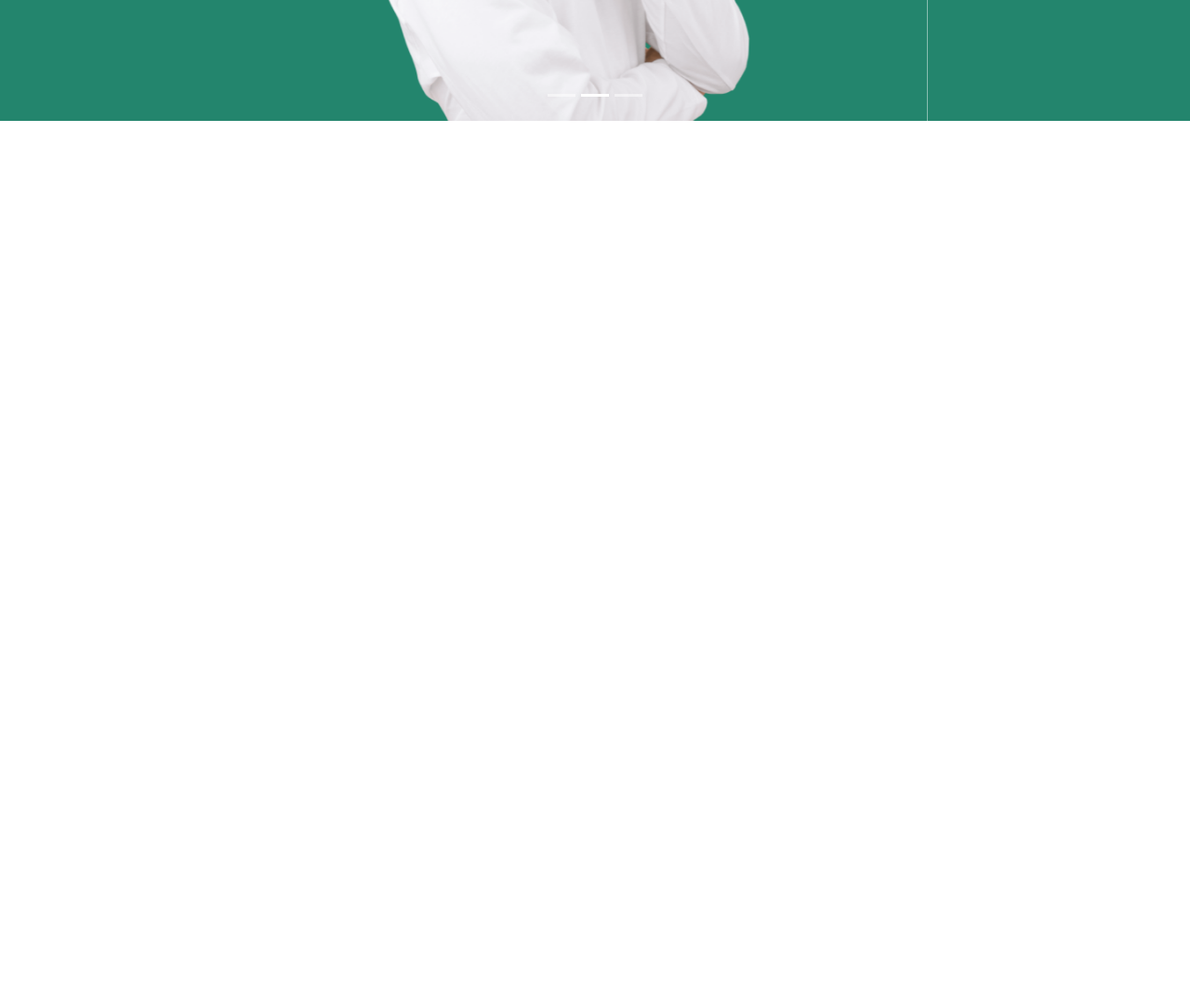
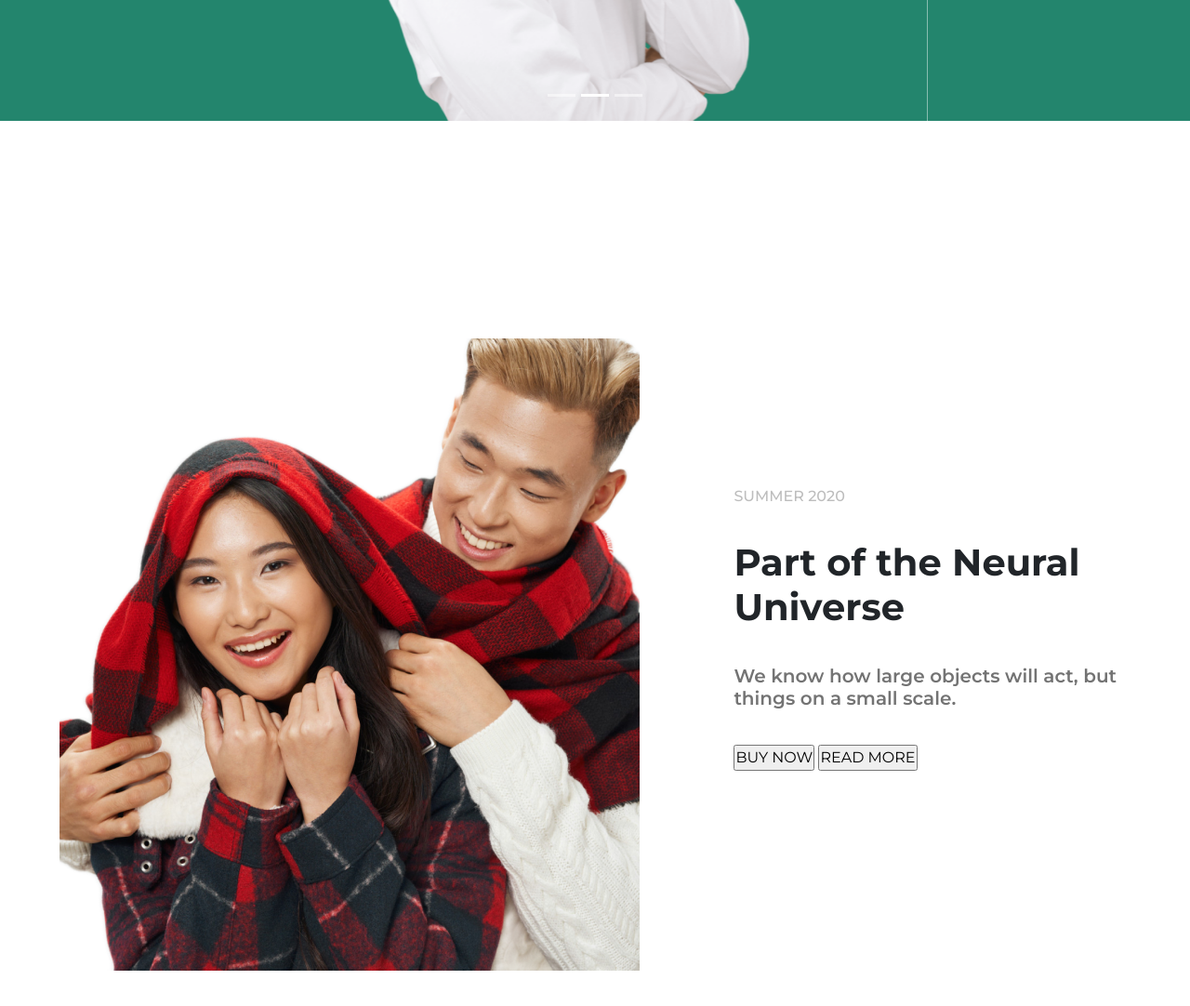
Before and after one commit to mtsteo/desafiocompass, a plain HTML site: page index.html in a window 1280 px wide. Shown: the part 3856-4938 px from the top of the page at 93% size. Before the commit the page ends 4156 px from the top, so only its background shows below. Drawn offline with nearby package versions, Linux system fonts and the light colour scheme.

Commit message:
FEAT: Summer section started

```diff
--- a/css/style.css
+++ b/css/style.css
@@ -160,9 +160,8 @@ html {
 .carrousel {
   text-align: center;
   width: 100vw;
-  height: 100vh;;
+  height: 100vh;
 }
-
 
 .editor {
   margin-top: 5%;
@@ -193,13 +192,12 @@ html {
 }
 
 .editorGrid img {
-  transition: transform .2s;
+  transition: transform 0.2s;
 }
 
 .editorGrid img:hover {
   transform: scale(1.1);
 }
-
 
 .editorGrid {
   margin-top: 5%;
@@ -246,15 +244,13 @@ html {
   margin: 5%;
 }
 
-
 .imageCard {
-  height: 20   rem;
-  transition: transform .2s;
+  height: 20 rem;
+  transition: transform 0.2s;
 }
 
 .imageCard:hover {
   transform: scale(1.1);
-
 }
 
 .preco {
@@ -276,7 +272,6 @@ html {
   margin-top: 5%;
 }
 
-
 .preco .originalPrice {
   color: blanchedalmond;
   margin: 0 5%;
@@ -286,10 +281,9 @@ html {
   margin: 0;
 }
 
-.colorsProd{
+.colorsProd {
   text-align: center;
 }
-
 
 .carousel_2 {
   text-align: center;
@@ -301,3 +295,47 @@ html {
 .carousel-item img {
   width: 100vw;
 }
+
+.summer {
+  display: flex;
+  margin-top: 5%;
+  width: 100vw;
+  height: 100vh;
+}
+
+.summerDiv {
+  margin: 0 5%;
+  display: flex;
+}
+
+.descriptionDiv {
+  margin-left: 5%;
+  display: flex;
+  justify-content: center;
+  align-items: center;
+}
+
+.summerDescription {
+  display: flex;
+  flex-direction: column;
+  gap: 30px;
+  width: 30em;
+  height: 30em;
+}
+
+.summerDescription > h5 {
+  color: #bdbdbd;
+  font-size: 16px;
+}
+
+.summerDescription h1 {
+  font-size: 40px;
+  font-weight: 700;
+}
+
+.summerDescription h4 {
+  color: #737373;
+  font-size: 20px;
+  font-weight: 600;
+  ;
+}
--- a/index.html
+++ b/index.html
@@ -225,7 +225,9 @@
           </p>
         </div>
         <div class="card">
-          <a href=""><img class="imageCard" src="./img/cards/photo5.png" alt="" /></a>
+          <a href=""
+            ><img class="imageCard" src="./img/cards/photo5.png" alt=""
+          /></a>
           <h5 class="nameProd">Graphic Design</h5>
           <h6 class="descriptionProd">English Department</h6>
           <div class="preco">
@@ -240,7 +242,9 @@
           </p>
         </div>
         <div class="card">
-          <a href=""><img class="imageCard" src="./img/cards/photo6.png" alt="" /></a>
+          <a href=""
+            ><img class="imageCard" src="./img/cards/photo6.png" alt=""
+          /></a>
           <h5 class="nameProd">Graphic Design</h5>
           <h6 class="descriptionProd">English Department</h6>
           <div class="preco">
@@ -255,7 +259,9 @@
           </p>
         </div>
         <div class="card">
-          <a href=""><img class="imageCard" src="./img/cards/photo7.png" alt="" /></a>
+          <a href=""
+            ><img class="imageCard" src="./img/cards/photo7.png" alt=""
+          /></a>
           <h5 class="nameProd">Graphic Design</h5>
           <h6 class="descriptionProd">English Department</h6>
           <div class="preco">
@@ -270,7 +276,9 @@
           </p>
         </div>
         <div class="card">
-          <a href=""><img class="imageCard" src="./img/cards/photo8.png" alt="" /></a>
+          <a href=""
+            ><img class="imageCard" src="./img/cards/photo8.png" alt=""
+          /></a>
           <h5 class="nameProd">Graphic Design</h5>
           <h6 class="descriptionProd">English Department</h6>
           <div class="preco">
@@ -328,6 +336,27 @@
         </a>
       </div>
     </section>
+
+    <section class="summer">
+      <div class="summerDiv">
+        <div class="summerImageDiv">
+          <img class="summerImage" src="./img/summer/photo.png" alt="" />
+        </div>
+        <div class="descriptionDiv">
+          <div class="summerDescription">
+            <h5>SUMMER 2020</h5>
+            <h1>Part of the Neural Universe</h1>
+            <h4>
+              We know how large objects will act, but things on a small scale.
+            </h4>
+            <div class="summerButtons">
+              <input type="button" value="BUY NOW" />
+              <input type="button" value="READ MORE" />
+            </div>
+          </div>
+        </div>
+      </div>
+    </section>
     <script src="js/index.js"></script>
     <script
       src="https://code.jquery.com/jquery-3.3.1.slim.min.js"
```
Also changed, not shown: img/summer/photo.png (added).
